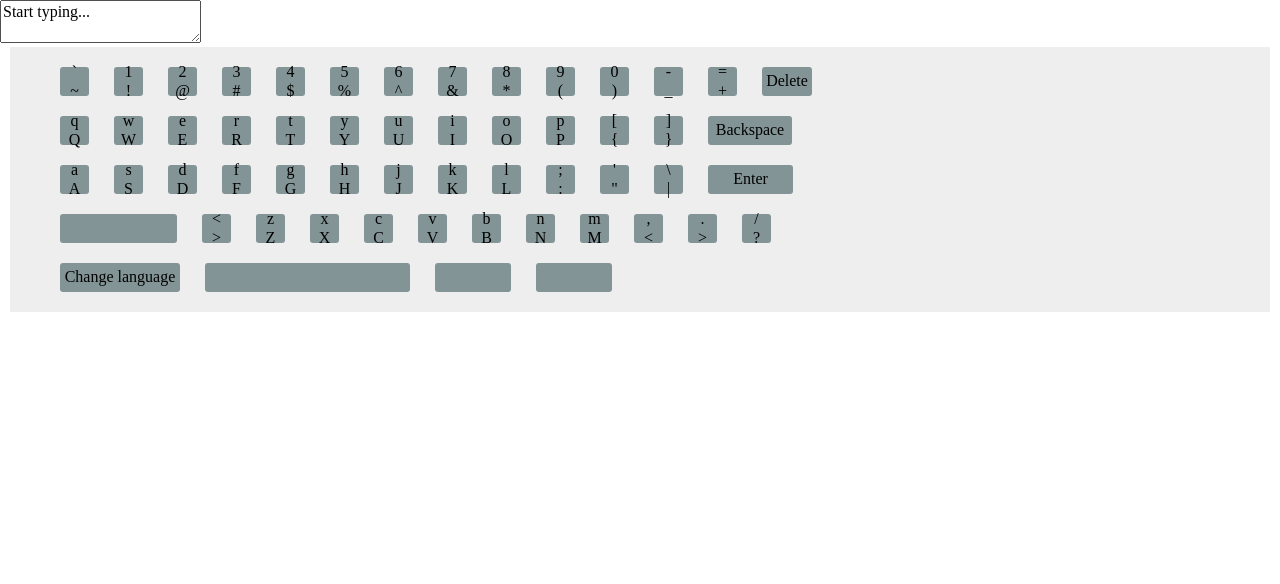
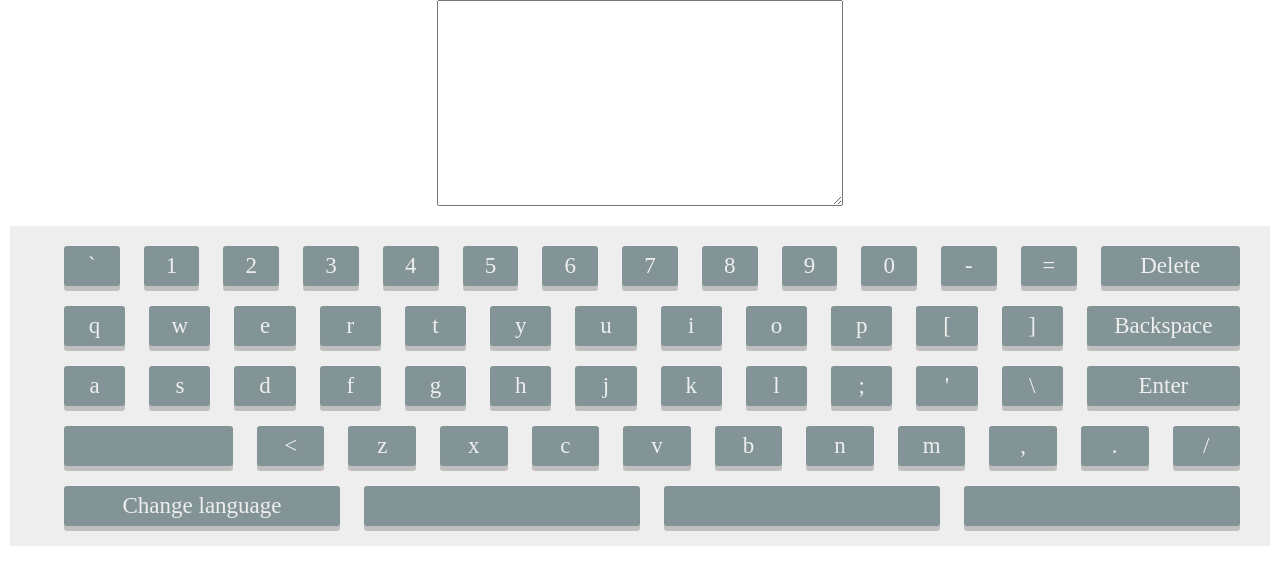
Before and after one commit to RadyukAG/virtual-keyboard, a website built with webpack: page virtual-keyboard/index.html in a window 1280 px wide. Built offline with nearby package versions, Linux system fonts and the light colour scheme; files whose address does not match are found by name.

Commit message:
feat: add responsive

```diff
--- a/virtual-keyboard/index.html
+++ b/virtual-keyboard/index.html
@@ -9,7 +9,7 @@
 </head>
 <body>
   <main>
-    <textarea class='input-area'>Start typing...</textarea>
+    <textarea class='input-area'></textarea>
     <div class="keyboard"></div>
   </main>
     <script src="./index.js"></script>
--- a/virtual-keyboard/src/js/index.js
+++ b/virtual-keyboard/src/js/index.js
@@ -2,38 +2,38 @@ import createKeyboard from './keyboard/createKeyboard';
 import '../style/style.scss';
 import '../style/normalize.css';
 import { Shift } from './shared/buttonHandlers';
+import shiftMode from './shared/shiftMode';
 
-const elements = {};
+const elements = {
+  keyboard: document.querySelector('.keyboard'),
+};
 document.addEventListener('DOMContentLoaded', () => {
   createKeyboard();
   elements.input = document.querySelector('.input-area');
-  elements.keyboard = document.querySelector('.keyboard');
   elements.shift = document.querySelector('[data-code="ShiftLeft"]');
   elements.keyButtons = document.querySelectorAll('[data-key-code]');
   elements.specButtons = document.querySelectorAll('[data-code]');
+  elements.shift.addEventListener('click', shiftMode);
+  shiftMode(elements.shift);
 });
 
-function shiftMode(e) {
-  let target;
-  if (e.target) {
-    target = e.target.dataset.code === 'ShiftLeft' ? e.target : e.target.closest('div');
-  } else {
-    target = e;
+elements.keyboard.addEventListener('click', (e) => {
+  if (e.target.dataset.keyCode || e.target.closest('div').dataset.keyCode) {
+    const target = e.target.dataset.keyCode ? e.target : e.target.closest('div');
+    target.classList.add('active');
+    target.addEventListener('mouseleave', () => {
+      target.classList.remove('active');
+    });
+    const { input } = elements;
+    const pos = input.selectionStart;
+    let text = input.value;
+    text = `${text.slice(0, pos)}${e.target.innerText}${text.slice(pos)}`;
+    input.value = text;
+    input.focus();
+    input.selectionStart = pos + 1;
+    input.selectionEnd = pos + 1;
   }
-  const isShift = target.classList.contains('active');
-  if (!isShift) {
-    elements.keyButtons.forEach((el) => {
-      el.querySelector('.main').classList.remove('hidden');
-      el.querySelector('.shift-mode').classList.add('hidden');
-    });
-  }
-  else {
-    elements.keyButtons.forEach((el) => {
-      el.querySelector('.shift-mode').classList.remove('hidden');
-      el.querySelector('.main').classList.add('hidden');
-    });
-  }
-}
+});
 
 document.onkeydown = (e) => {
   if (e.code === 'ShiftLeft' || e.code === 'ShiftRight') {
--- a/virtual-keyboard/src/js/shared/buttonHandlers.js
+++ b/virtual-keyboard/src/js/shared/buttonHandlers.js
@@ -1,7 +1,7 @@
 import ruKeys from '../data/keyboardKeys/ruKeys';
 import enKeys from '../data/keyboardKeys/enKeys';
 
-const input = document.querySelector('.search-form__input');
+const input = document.querySelector('.input-area');
 
 function moveCursorTo(pos) {
   input.selectionStart = pos;
@@ -10,7 +10,7 @@ function moveCursorTo(pos) {
 
 function Backspace() {
   input.focus();
-  const {value, selectionStart, selectionEnd} = input;
+  const { value, selectionStart, selectionEnd } = input;
   if (selectionStart === 0) {
     return;
   }
--- /dev/null
+++ b/virtual-keyboard/src/js/shared/shiftMode.js
@@ -0,0 +1,23 @@
+function shiftMode(e) {
+  let target;
+  if (e.target) {
+    target = e.target.dataset.code === 'ShiftLeft' ? e.target : e.target.closest('div');
+  } else {
+    target = e;
+  }
+  const isShift = target.classList.contains('active');
+  const keyButtons = document.querySelectorAll('[data-key-code]');
+  if (!isShift) {
+    keyButtons.forEach((el) => {
+      el.querySelector('.main').classList.remove('hidden');
+      el.querySelector('.shift-mode').classList.add('hidden');
+    });
+  } else {
+    keyButtons.forEach((el) => {
+      el.querySelector('.shift-mode').classList.remove('hidden');
+      el.querySelector('.main').classList.add('hidden');
+    });
+  }
+}
+
+export default shiftMode;
--- a/virtual-keyboard/src/style/style.scss
+++ b/virtual-keyboard/src/style/style.scss
@@ -1,6 +1,14 @@
 $color-keyboard: #eee;
 $color-key-bg: #bbb;
 $color-key: #808080;
+
+html {
+    font-size: 10px;
+}
+
+main {
+    padding: 0 10px;
+}
 
 .keyboard {
     max-width: 1200px;
@@ -10,25 +18,44 @@ $color-key: #808080;
     grid-template-rows: repeat(5, auto);
     grid-row-gap: 20px;
     background-color: $color-keyboard;
+    font-size: 2.3rem;
 }
 
 .keyboard__row {
     display: flex;
 }
 
+.keyboard__row:last-child {
+    height: 40px;
+}
+
+.input-area {
+    display: block;
+    margin: 0 auto 20px auto;
+    width: 400px;
+    height: 200px;
+    font-size: 1.5rem;
+}
+
 [data-key-code],
 [data-code] {
-    margin-left: 20px;
+    margin-left: 2%;
     background-color: $color-key-bg;
+    box-shadow: 0px 5px 0px rgba(0, 0, 0, 0.2);
+    color: $color-keyboard;
 }
 
 [data-key-code] {
     display: flex;
     align-items: center;
     justify-content: center;
-    width: 50px;
     height: 40px;
+    width: 40%;
+}
 
+[data-code] {
+    flex-basis: 100%;
+    flex-grow: 3;
 }
 
 .key {
@@ -36,28 +63,21 @@ $color-key: #808080;
     flex-direction: column;
     justify-content: center;
     align-items: center;
-    margin-right: 5px;
-    width: 29px;
-    height: 29px;
     background-color: #839496;
     border-radius: 3px;
-    transition: all .2s ease;
+    animation: push .2s ease;
     user-select: none;
     cursor: pointer;
+    box-shadow: 0px 5px 0px rgba(0, 0, 0, 0.2);
+    transition: transform .2s box-shadow .2s;
 }
 
 .key.active {
     transform: translateY(3px);
-}
-
-@media (max-width: 559px) {
-    .keyboard {
-        display: none;
-    }
+    box-shadow: 0px 2px 0px rgba(0, 0, 0, 0.2);
 }
 
 [data-code="ShiftLeft"] {
-    width: 117px;
  //   background-image: url(../img/shift.png);
     background-repeat: no-repeat;
     background-size: 39% 100%;
@@ -68,28 +88,7 @@ $color-key: #808080;
     background-color: #949683;
 }
 
-[data-code="Delete"] {
-    width: 50px;
-}
-
-[data-code="Backspace"] {
-    width: 84px;
-}
-
-[data-code="Enter"] {
-    width: 85px;
-}
-
-[data-code="ChangeLang"] {
-    width: 120px;
-}
-
-[data-code="Space"] {
-    width: 205px;
-}
-
 [data-code="ArrowLeft"] {
-    width: 76px;
   //  background-image: url(../img/arrowLeft.png);
     background-repeat: no-repeat;
     background-size: 39% 100%;
@@ -97,9 +96,24 @@ $color-key: #808080;
 }
 
 [data-code="ArrowRight"] {
-    width: 76px;
   //  background-image: url(../img/arrowRight.png);
     background-repeat: no-repeat;
     background-size: 39% 100%;
     background-position: center;
 }
+
+.hidden {
+    display: none;
+}
+
+@media (max-width: 700px) {
+    .keyboard {
+        padding: 10px 10px;
+        font-size: 1.5rem;
+    }
+
+    [data-key-code],
+    [data-code] {
+        margin-left: 1%;
+    }
+}
```
